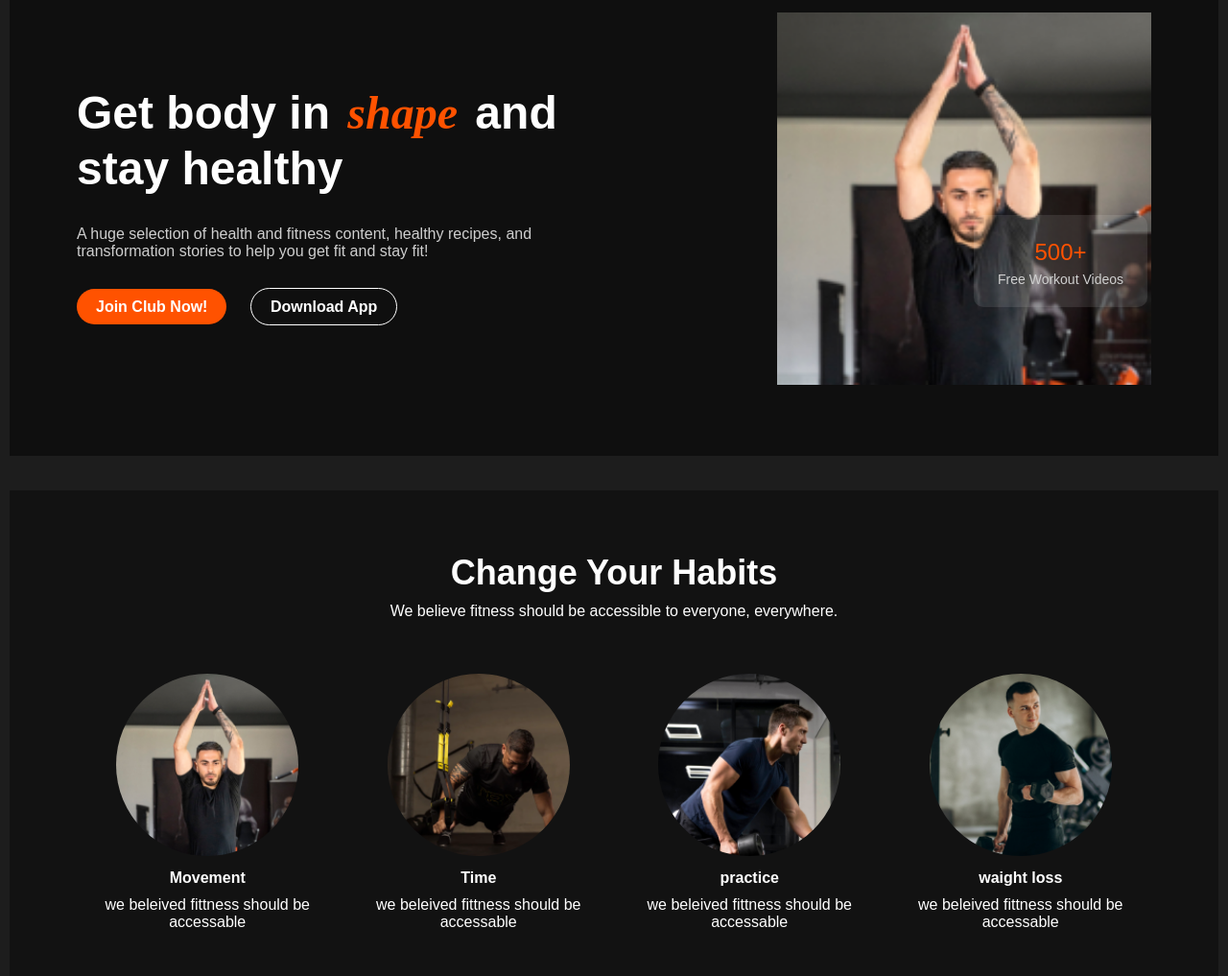
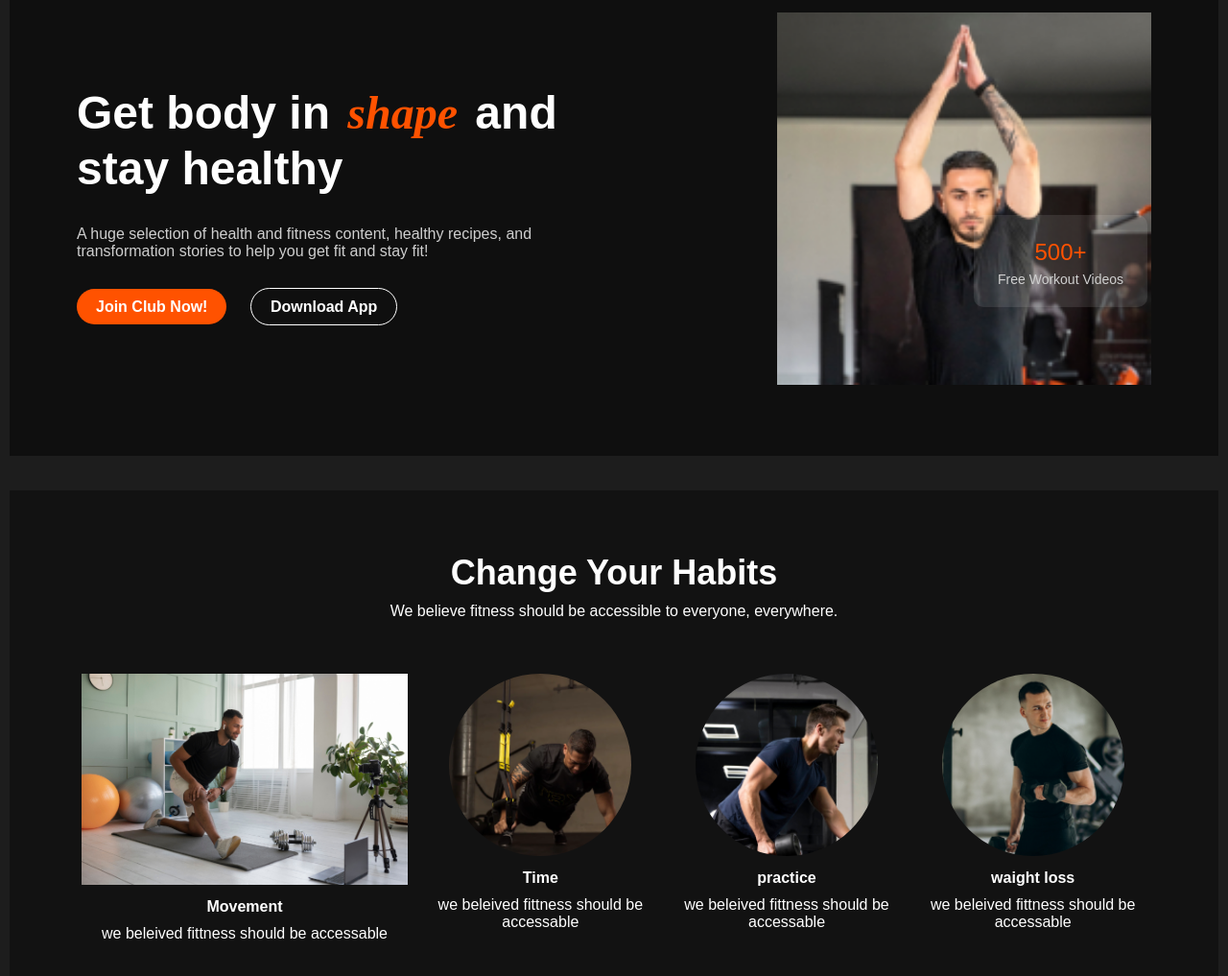
Before and after one commit to Jannat-hafsa/assignment_2y, a plain HTML site: page index.html in a window 1280 px wide. Shown: the part 163-1180 px from the top of the page at 96% size. Drawn offline with Linux system fonts and the light colour scheme.

Commit message:
2nd trial

```diff
--- a/index.html
+++ b/index.html
@@ -57,7 +57,7 @@
         <br><br>
         <div class="habits-grid">
            <div>
-            <img class="habit-grid-images"  src="./images/image 2.png" alt="">
+            <img class="ex-img" src="./images/exercise1.jpg" alt="">
             <h4>Movement</h4>
             <p>we beleived fittness should be accessable</p>
            </div>
```
